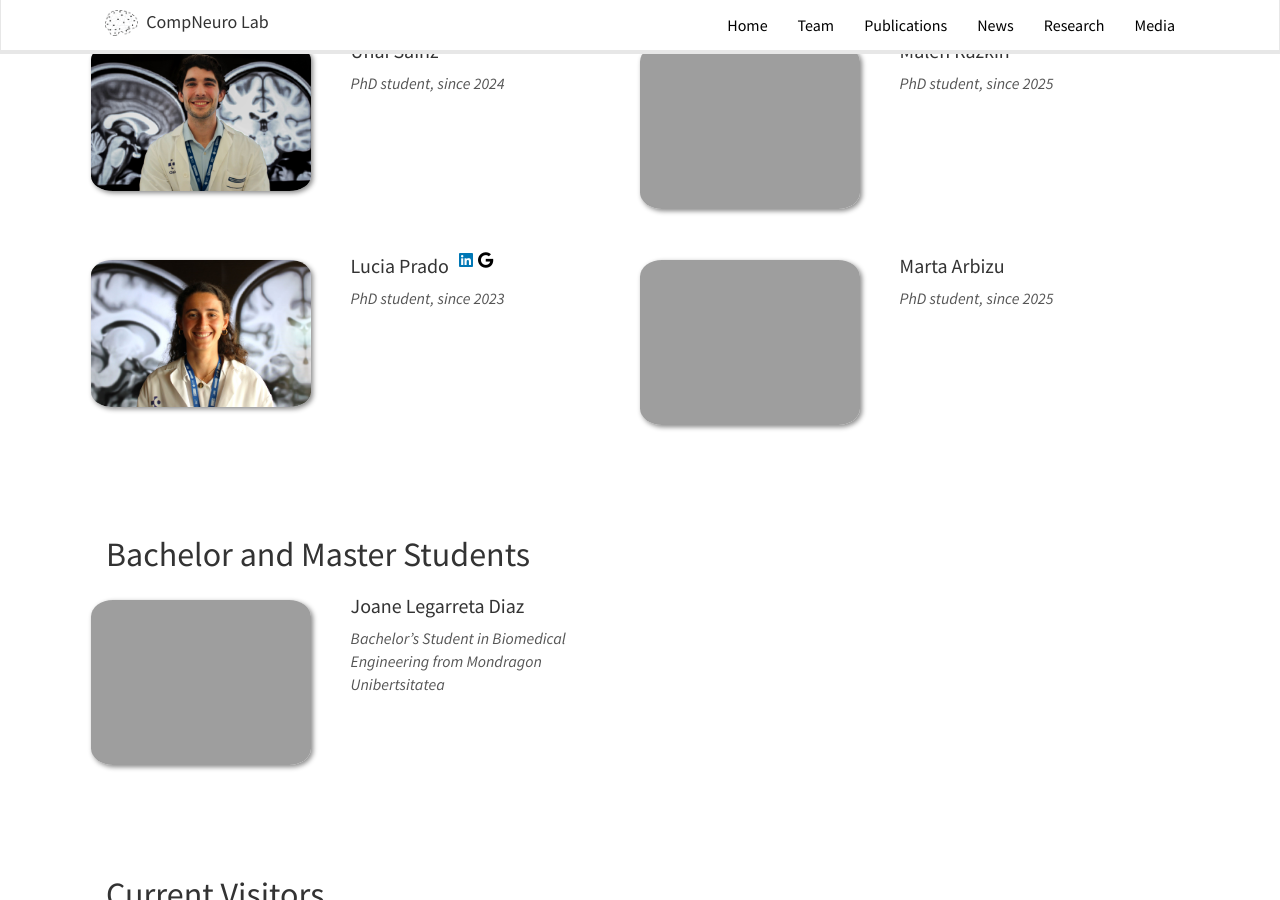
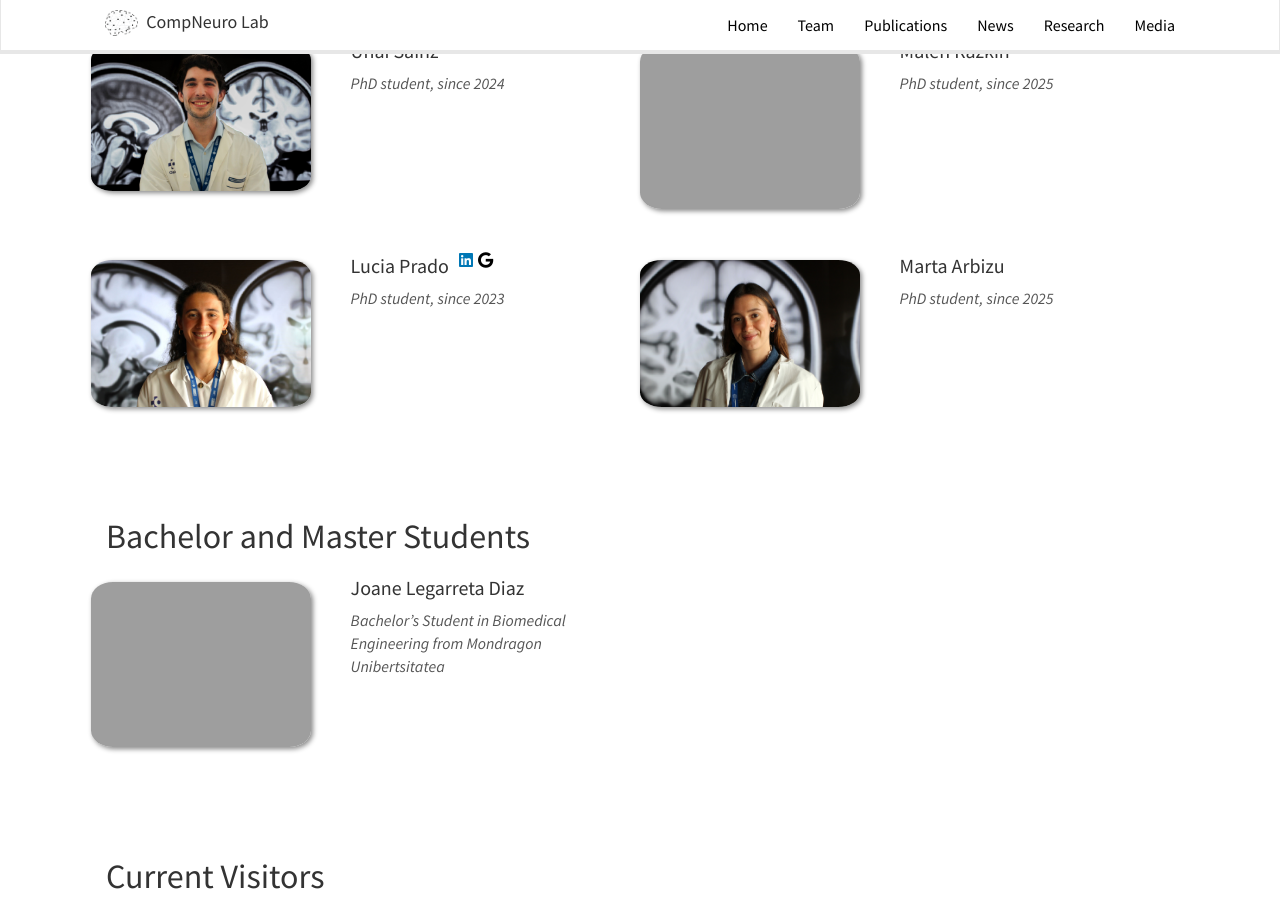
Before and after one commit to itellaetxe/compneurobilbao_website, a Jekyll site: the page built from _pages/team.md, in a window 1280 px wide and 900 px high, scrolled down 1583 px. Built offline with Jekyll 4.4.1, drawn with Linux system fonts in a browser that asks for light colours; nearby versions of some CDN libraries.

Commit message:
añadir fotos individuales

```diff
--- a/_data/phd.yml
+++ b/_data/phd.yml
@@ -78,7 +78,7 @@
   education2: BSc Biochemistry in University of Navarre
 
 - name: Marta Arbizu
-  photo: marta.JPG
+  photo: marta_zoom.JPG
   info: PhD student, since 2025
   email:
   linkedin:
--- a/_data/visitors.yml
+++ b/_data/visitors.yml
@@ -1,3 +1,3 @@
 - name: Andrea Biagini
   info: PhD Student from the University of Perugia
-  photo: andrea.JPG
+  photo: andrea_zoom.JPG
```
Also changed, not shown: images/teampic/andrea_zoom.JPG (added), images/teampic/marta_zoom.JPG (added).
